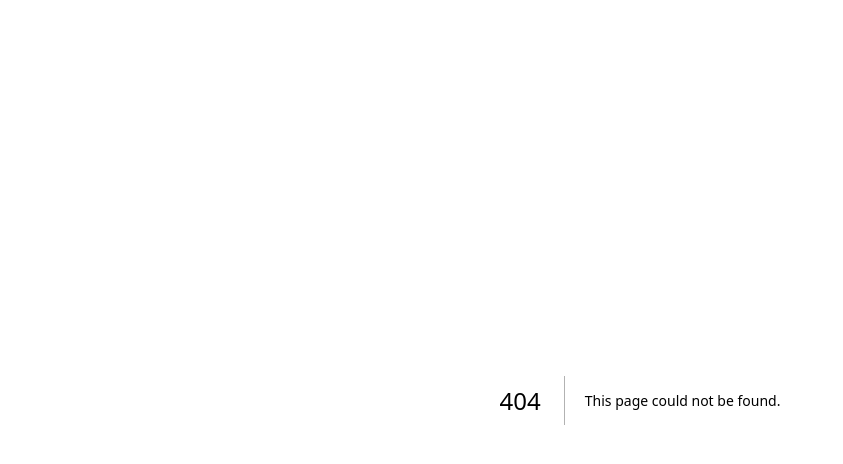
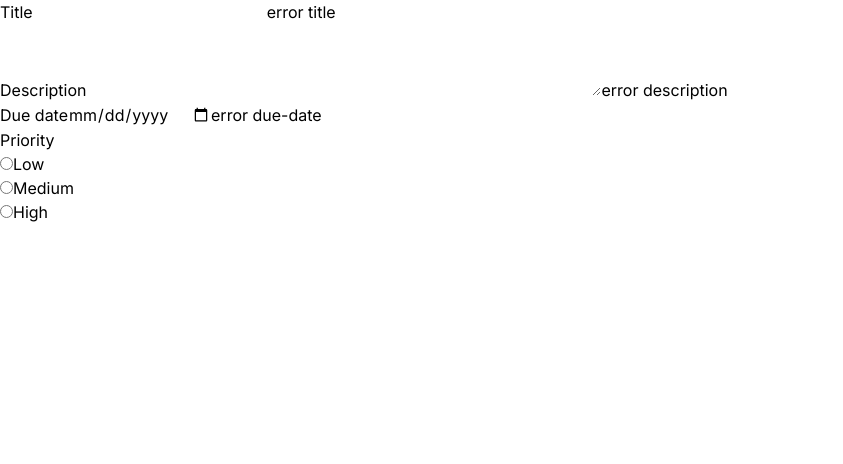
Before and after one commit to jiashao-dev/taskmagnet, a Next.js app: page /dashboard/create in a window 1280 px wide. Before the commit this address had no page. Shown: the top 464 px of the page, without its empty margins (0-843 px from the left). Built offline with nearby package versions, Linux system fonts and the light colour scheme.

Commit message:
feat: implement task creation module

```diff
--- /dev/null
+++ b/src/app/dashboard/create/page.tsx
@@ -0,0 +1,67 @@
+export default function Page() {
+    return (
+        <form>
+            <div>
+                <label htmlFor="title">Title</label>
+                <input
+                    id="title"
+                    type="text"
+                    name="title"
+                    required
+                    aria-required
+                />
+                <label htmlFor="title">error title</label>
+            </div>
+            <div>
+                <label htmlFor="description">Description</label>
+                <textarea id="description" name="description" rows={3} cols={50} />
+                <label htmlFor="description">error description</label>
+            </div>
+            <div>
+                <label htmlFor="due-date">Due date</label>
+                <input
+                    id="due-date"
+                    type="date"
+                    name="due-date"
+                    required
+                    aria-required
+                />
+                <label htmlFor="due-date">error due-date</label>
+            </div>
+            <fieldset>
+                <legend>Priority</legend>
+                <div>
+                    <div>
+                        <input
+                            id="low-priority"
+                            type="radio"
+                            name="priority"
+                            value={"low"}
+                        />
+                        <label htmlFor="low-priority">Low</label>
+                    </div>
+                    <div>
+                        <input
+                            id="medium-priority"
+                            type="radio"
+                            name="priority"
+                            value={"medium"}
+                        />
+                        <label htmlFor="medium-priority">Medium</label>
+                    </div>
+                    <div>
+                        <input
+                            id="high-priority"
+                            type="radio"
+                            name="priority"
+                            value={"high"}
+                        />
+                        <label htmlFor="high-priority">
+                            High
+                        </label>
+                    </div>
+                </div>
+            </fieldset>
+        </form>
+    );
+}
```
